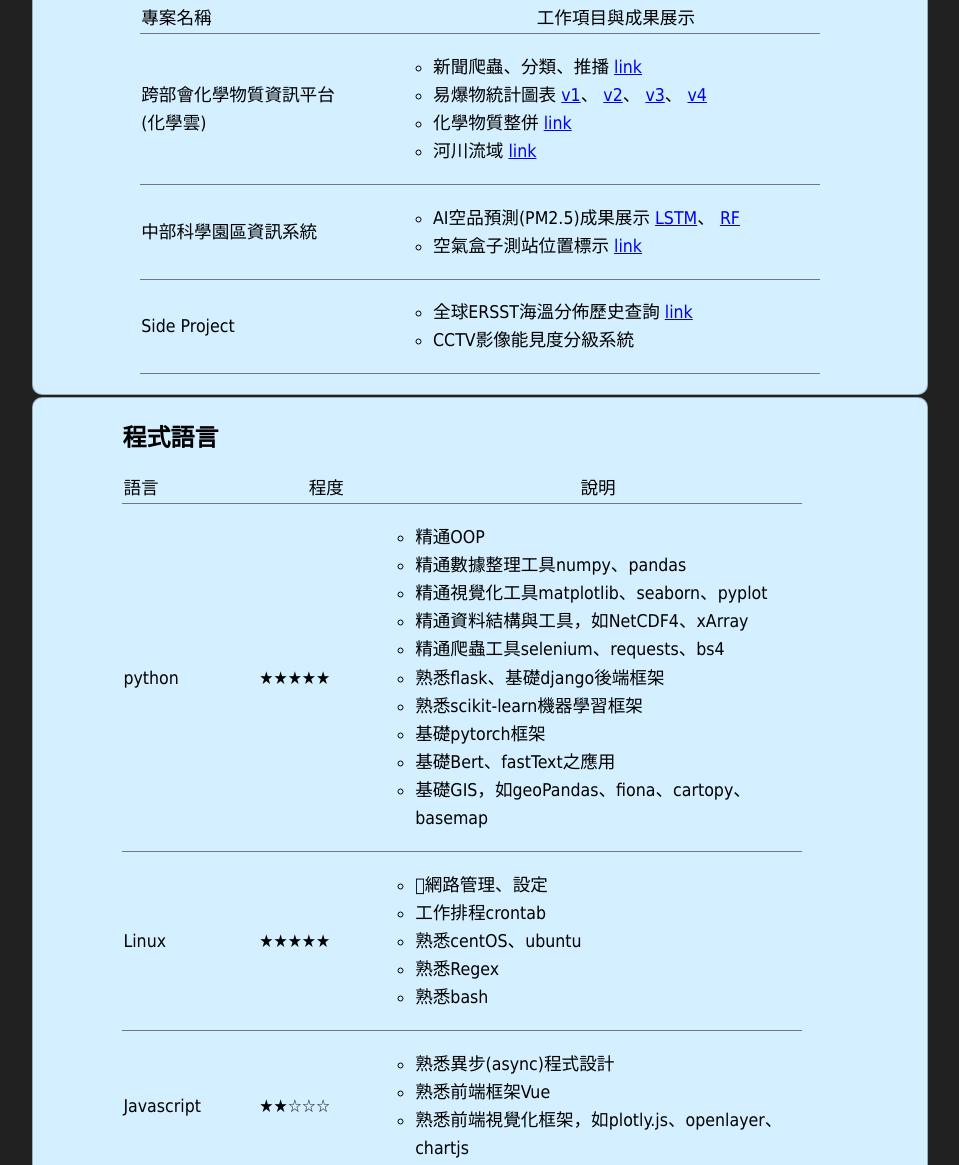
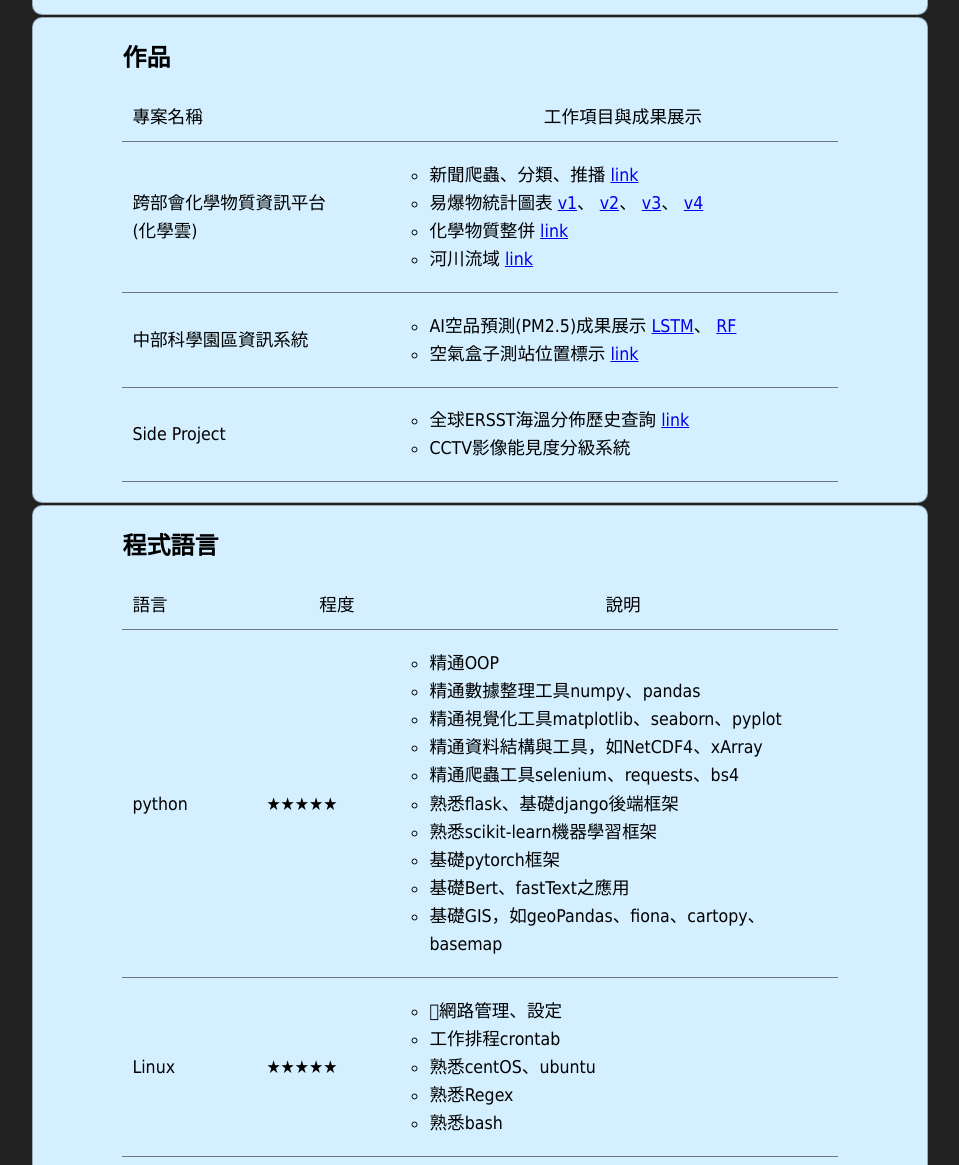
Before and after one commit to sjenwork/sjenwork.github.io, a plain HTML site: page index.html in a window 1280 px wide. Shown: the part 664-1829 px from the top of the page, without its empty margins (160-1119 px from the left). Drawn offline with Linux system fonts and the light colour scheme.

Commit message:
modify index.html

```diff
--- a/index.html
+++ b/index.html
@@ -358,6 +358,10 @@
     .projectItem {
       padding-right: 30px
     }
+
+    tr td:first-child {
+      padding: 10px;
+    }
   </style>
 
 </head>
@@ -437,7 +441,7 @@
         <div class='card'>
           <div class='column'>
             <h2>作品</h2>
-            <table class='history2' style='width: 95%; margin-left: 2.5%;'>
+            <table class='history2' style='width: 100%;'>
               <thead class='item'>
                 <td style='width:40%'>專案名稱</td>
                 <td style='text-align: center; width:60%'>工作項目與成果展示</td>
@@ -503,7 +507,7 @@
         <div class=' card'>
           <div class='column'>
             <h2>程式語言</h2>
-            <table class='history2' style='width: 95%; left: 2.5%;'>
+            <table class='history2' style='width: 100%;'>
               <thead class='item'>
                 <td style='text-align: left; width:20%'>語言</td>
                 <td style='text-align: center; width:20%' class='level'>程度</td>
```
